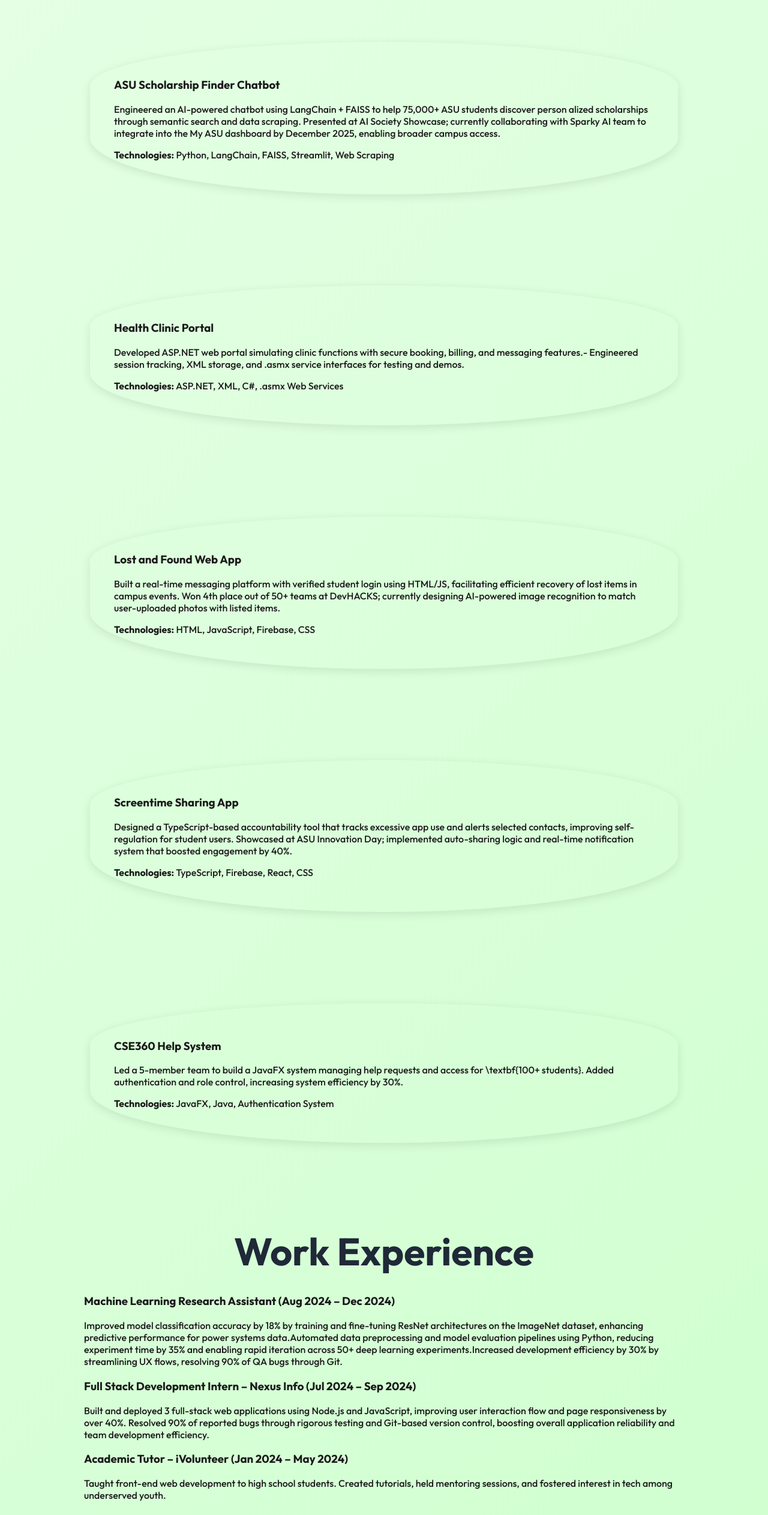
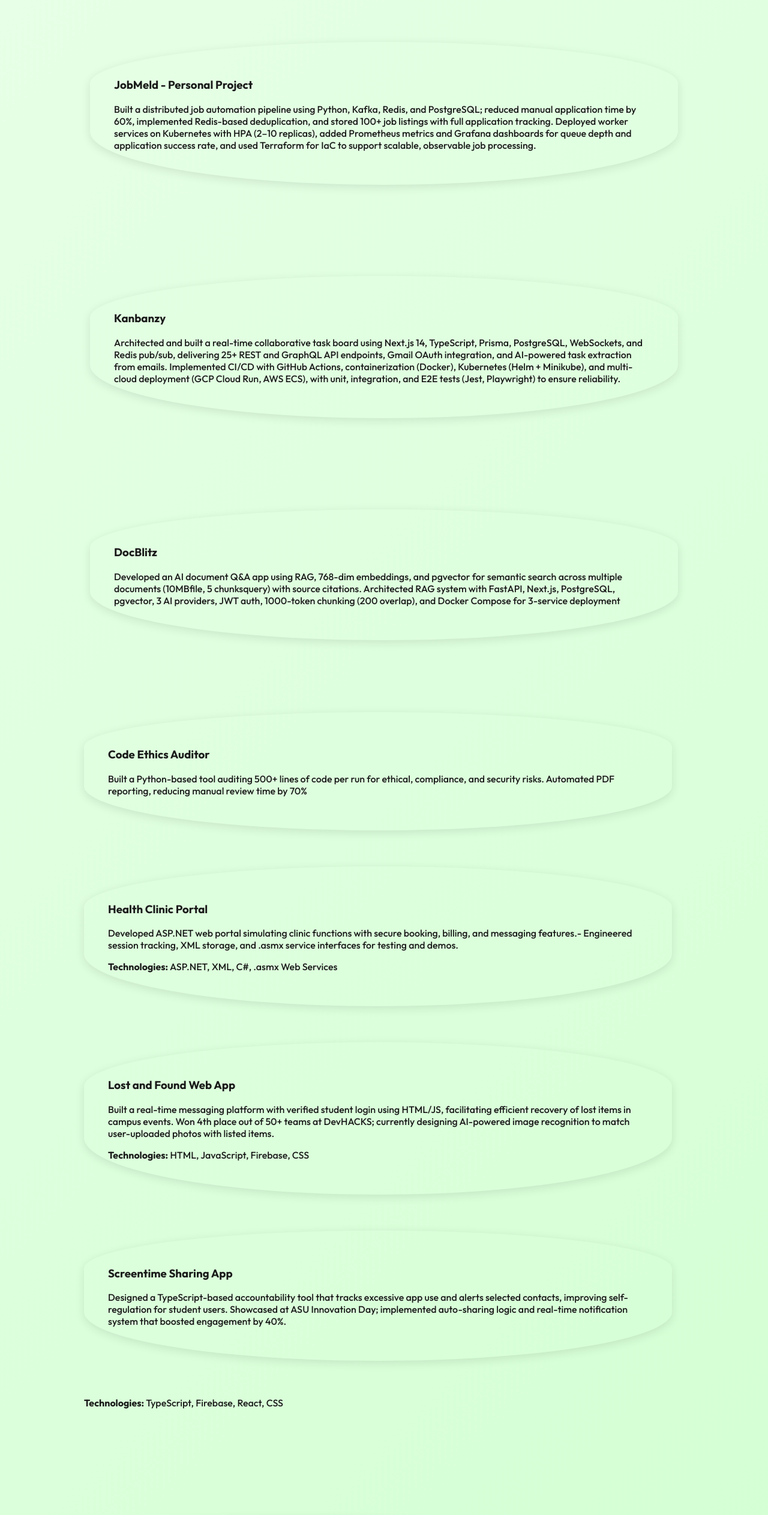
Before and after one commit to SumaReddy369/sumareddy369.github.io, a plain HTML site: page index.html in a window 1280 px wide. Shown: the part 2180-4705 px from the top of the page at 60% size. Drawn offline with Linux system fonts and the light colour scheme.

Commit message:
Update project and experience descriptions in index.html

```diff
--- a/index.html
+++ b/index.html
@@ -224,11 +224,27 @@
       <h2>Projects</h2>
       <div class="projects-grid">
         <div class="project-box">
-          <h3>ASU Scholarship Finder Chatbot</h3>
-          <p>Engineered an AI-powered chatbot using LangChain + FAISS to help 75,000+ ASU students discover person
-alized scholarships through semantic search and data scraping. Presented at AI Society Showcase; currently collaborating with Sparky AI team to integrate into the My ASU
- dashboard by December 2025, enabling broader campus access.</p>
-          <p><strong>Technologies:</strong> Python, LangChain, FAISS, Streamlit, Web Scraping</p>
+          <h3>JobMeld - Personal Project</h3>
+          <p>Built a distributed job automation pipeline using Python, Kafka, Redis, and PostgreSQL; reduced manual application time by 60%,
+implemented Redis-based deduplication, and stored 100+ job listings with full application tracking. Deployed worker services on Kubernetes with HPA (2–10 replicas), added Prometheus metrics and Grafana dashboards for queue
+depth and application success rate, and used Terraform for IaC to support scalable, observable job processing.</p>
+        </div>
+        <div class="project-box">
+          <h3>Kanbanzy</h3>
+          <p>Architected and built a real-time collaborative task board using Next.js 14, TypeScript, Prisma, PostgreSQL, WebSockets, and
+Redis pub/sub, delivering 25+ REST and GraphQL API endpoints, Gmail OAuth integration, and AI-powered task extraction from
+emails. Implemented CI/CD with GitHub Actions, containerization (Docker), Kubernetes (Helm + Minikube), and multi-cloud deployment
+(GCP Cloud Run, AWS ECS), with unit, integration, and E2E tests (Jest, Playwright) to ensure reliability.</p>
+        </div>
+        <div class="project-box">
+          <h3>DocBlitz</h3>
+          <p>Developed an AI document Q&A app using RAG, 768-dim embeddings, and pgvector for semantic search across multiple documents (10MBfile, 5 chunksquery) with source citations. Architected RAG system with FastAPI, Next.js, PostgreSQL, pgvector, 3 AI providers, JWT auth, 1000-token chunking (200
+overlap), and Docker Compose for 3-service deployment</p>
+        </div>
+        </div>
+        <div class="project-box">
+          <h3>Code Ethics Auditor</h3>
+          <p>Built a Python-based tool auditing 500+ lines of code per run for ethical, compliance, and security risks. Automated PDF reporting, reducing manual review time by 70%</p>
         </div>
         <div class="project-box">
           <h3>Health Clinic Portal</h3>
@@ -243,6 +259,7 @@ alized scholarships through semantic search and data scraping. Presented at AI S
         <div class="project-box">
           <h3>Screentime Sharing App</h3>
           <p>Designed a TypeScript-based accountability tool that tracks excessive app use and alerts selected contacts, improving self-regulation for student users. Showcased at ASU Innovation Day; implemented auto-sharing logic and real-time notification system that boosted engagement by 40%.</p>
+          </div>
           <p><strong>Technologies:</strong> TypeScript, Firebase, React, CSS</p>
         </div>
         <div class="project-box">
@@ -256,12 +273,19 @@ alized scholarships through semantic search and data scraping. Presented at AI S
     <section id="experience">
       <h2>Work Experience</h2>
       <div class="experience-box">
-        <h3>Machine Learning Research Assistant (Aug 2024 – Dec 2024)</h3>
-        <p>Improved model classification accuracy by 18% by training and fine-tuning ResNet architectures on the ImageNet dataset, enhancing predictive performance for power systems data.Automated data preprocessing and model evaluation pipelines using Python, reducing experiment time by 35% and enabling rapid iteration across 50+ deep learning experiments.Increased development efficiency by 30% by streamlining UX flows, resolving 90% of QA bugs through Git.</p>
+        <h3>Software Engineer Intern(September 2025 - Present</h3>
+        <p> Architected and implemented backend integrations for Stripe payments, Google Analytics, AdSense, and Mailchimp, enabling
+subscription billing, analytics, and newsletter signup for the OpenMap platform serving 5K+ monthly users. Built secure REST APIs and data endpoints with authentication, webhook handling, and cookie consent for the OpenMap platform,
+supporting AI-driven dashboards and data visualization for 5K+ monthly users.</p>
+        </div>
       <div class="experience-box">
-        <h3>Full Stack Development Intern – Nexus Info (Jul 2024 – Sep 2024)</h3>
+        <h3>Full Stack Development Intern – Nexus Info (June 2025 – August 2025)</h3>
         <p>Built and deployed 3 full-stack web applications using Node.js and JavaScript, improving user interaction flow and page responsiveness by over 40%. Resolved  90% of reported bugs through rigorous testing and Git-based version control, boosting overall application reliability and team development efficiency. </p>
       </div>
+      <div class="experience-box">
+        <h3>Machine Learning Research Assistant (August 2024 – December 2024)</h3>
+        <p>Improved model classification accuracy by 18% by training and fine-tuning ResNet architectures on the ImageNet dataset, enhancing predictive performance for power systems data.Automated data preprocessing and model evaluation pipelines using Python, reducing experiment time by 35% and enabling rapid iteration across 50+ deep learning experiments.Increased development efficiency by 30% by streamlining UX flows, resolving 90% of QA bugs through Git.</p>
+        </div>
       <div class="experience-box">
         <h3>Academic Tutor – iVolunteer (Jan 2024 – May 2024)</h3>
         <p>Taught front-end web development to high school students. Created tutorials, held mentoring sessions, and fostered interest in tech among underserved youth.</p>
@@ -286,6 +310,8 @@ alized scholarships through semantic search and data scraping. Presented at AI S
         <li>NAMU Scholarship – $10,000 annually</li>
         <li>Dean’s List – Spring 2023, Fall 2023, Spring 2024, Fall 2024</li>
         <li>AI Society Badge – Recognized for building a university-scale AI chatbot</li>
+        <li>Admission Services, ASU - Reduced data entry time by 98% by building an automation python script that synced 1,367
+partners from Google Sheets to Airtable in 5 hours instead of 2 weeks with 5 people. (February 2026)</li>
       </ul>
     </section>
 
```
